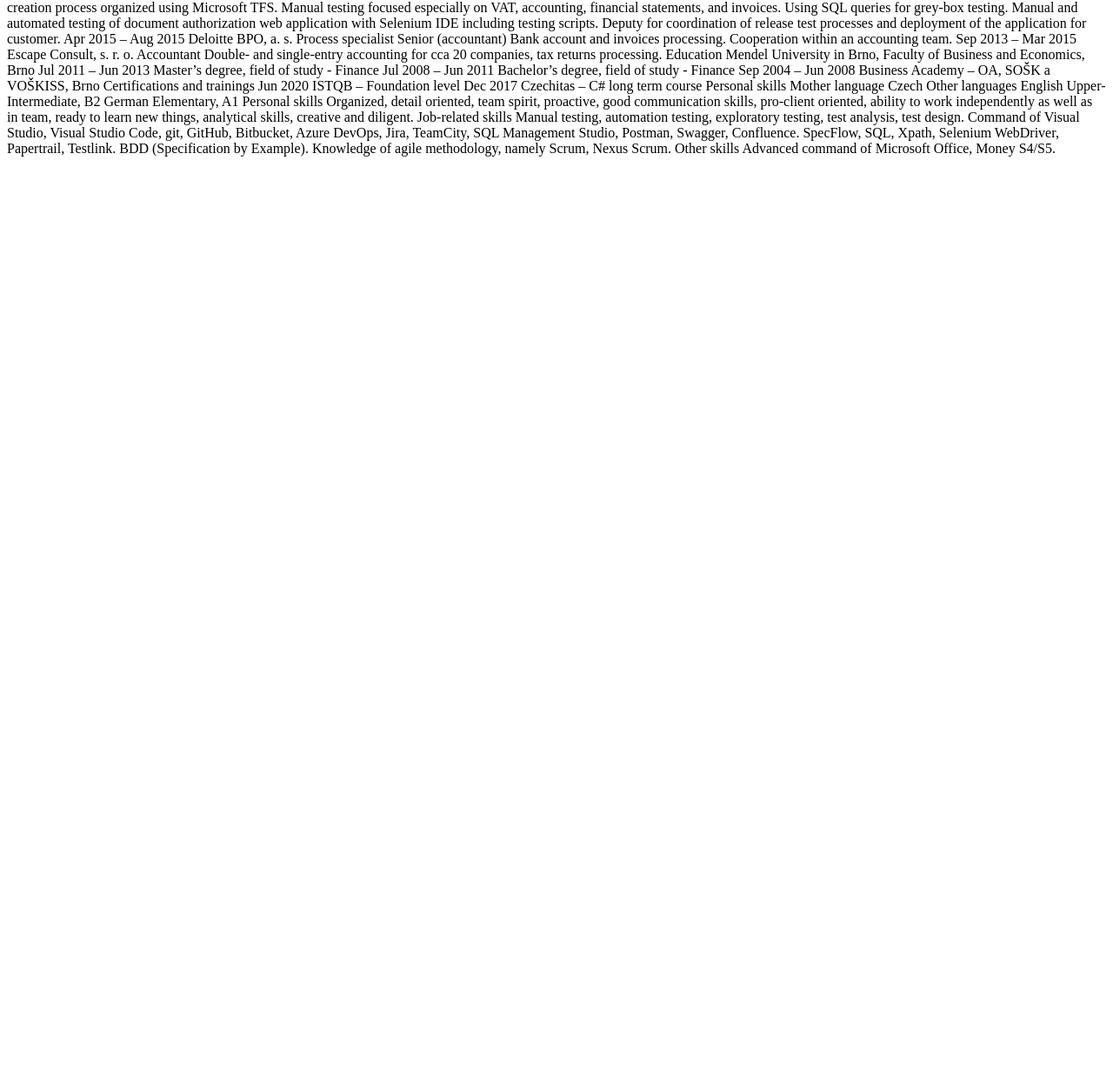
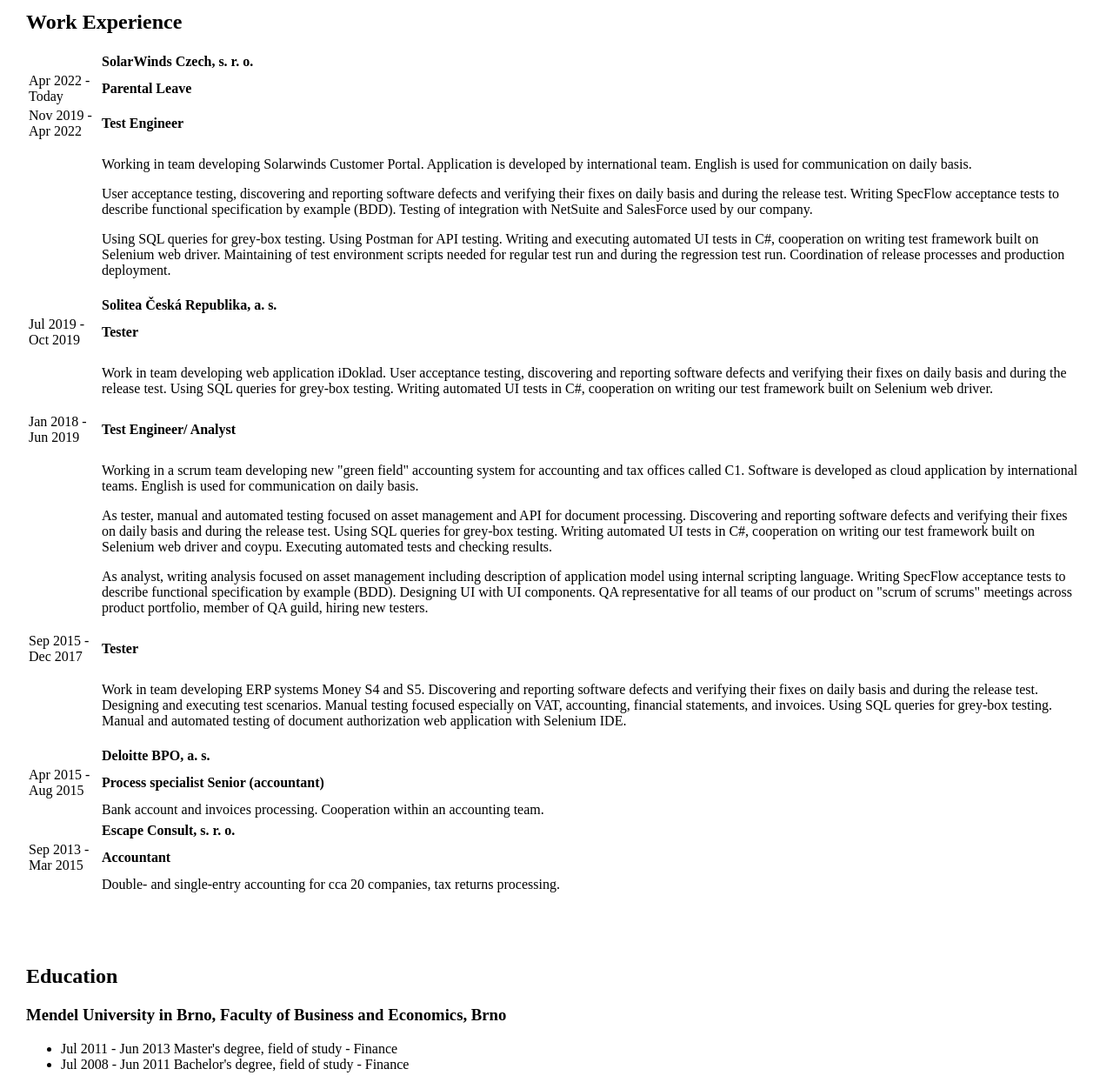
Before and after one commit to MartinaKratenova/01_lekce_zivotopis, a plain HTML site: page index.html in a window 1280 px wide. Shown: the part 507-1759 px from the top of the page at 87% size. Before the commit the page ends 800 px from the top, so only its background shows below. Drawn offline with Linux system fonts and the light colour scheme.

Commit message:
Basic page layout created

```diff
--- a/index.html
+++ b/index.html
@@ -1,90 +1,267 @@
 <!DOCTYPE html>
 <html lang="en">
+
 <head>
-    <meta charset="UTF-8">
-    <meta name="viewport" content="width=device-width, initial-scale=1.0">
-    <link rel="stylesheet" href="style.css">
-    <title>Document</title>
+	<meta charset="UTF-8">
+	<meta name="viewport" content="width=device-width, initial-scale=1.0">
+	<link rel="stylesheet" href="style.css">
+	<title>Document</title>
 </head>
+
 <body>
-    <img class="moje-foto" src="pictures/me.jpg" alt="Moje foto">
 
-   Personal information	Ing. Martina Kratěnová
+	<header>
+		<h1>Ing. Martina Kratěnová </h1>
 
-	Address: Chvalovka 15, 635 00 Brno (Czech Republic)
-	Tel.: 607187255
-	E-mail: martina.tokova@gmail.com
-	Date of birth: 05/09/1988 | Nationality: Czech
-LinkedIn: https://cz.linkedin.com/in/martina-krat%C4%9Bnov%C3%A1-2301a875
+	</header>
 
 
 
-Work Experience
-	Solar Winds Czech, s. r. o.
-Apr 2022 – Today 	Parental Leave
-Nov 2019 – Apr 2022	Test Engineer
-Working in team developing Solarwinds Customer Portal. Application is developed by international team (people from Czech republic, United States, and Ukraine). English is used for communication on daily basis.
+	<section class="Personal-information">
+		<h2>Personal information </h2>
+		<img class="me" src="pictures/me.jpg" alt="Moje foto" />
 
-User acceptance testing, discovering and reporting software defects and verifying their fixes on daily basis and during the release test. Writing SpecFlow acceptance tests to describe functional specification by example (BDD). Testing of integration with NetSuite and SalesForce used by our company.
+		<p class="personal-info-table">
+			Address: Chvalovka 15, 635 00 Brno (Czech Republic) <br>
+			Tel.: 607187255 <br>
+			E-mail: martina.tokova@gmail.com <br>
+			Date of birth: 05/09/1988 | Nationality: Czech <br>
+			LinkedIn: <a href="https://cz.linkedin.com/in/martina-krat%C4%9Bnov%C3%A1-2301a875">
+				https://cz.linkedin.com/in/martina-krat%C4%9Bnov%C3%A1-2301a875 </a><br>
 
-Using SQL queries for grey-box testing. Using Postman for API testing.
-Writing and executing automated UI tests in C#, cooperation on writing test framework built on Selenium web driver. Maintaining of test environment scripts needed for regular test run and during the regression test run.
-Coordination of release processes and production deployment.
+		</p>
+	</section>
 
-	Solitea Česká Republika, a. s.
-Jul 2019 – Oct 2019	Tester
-Work in team developing web application iDoklad. User acceptance testing, discovering and reporting software defects and verifying their fixes on daily basis and during the release test. Using SQL queries for grey-box testing. Writing automated UI tests in C#, cooperation on writing our test framework built on Selenium web driver.
+	<section class="Work-experience">
+		<h2>Work Experience</h2>
+		<table>
+			<tr>
+				<th>
 
-Jan 2018 – Jun 2019	QA Engineer/ Analyst
-Working in a scrum team developing new "green field" accounting system for accounting and tax offices called C1. Software is developed as cloud application by international teams. English is used for communication on daily basis.
+				</th>
+				<th>SolarWinds Czech, s. r. o.</th>
+			</tr>
+			<tr>
+				<td>Apr 2022 - Today</td>
+				<td><strong>Parental Leave</strong></td>
+			</tr>
+			<tr>
+				<td>Nov 2019 - Apr 2022</td>
+				<td><strong>Test Engineer</strong></td>
+			</tr>
+			<tr>
+				<td></td>
+				<td colspan="2">
+					<p>
+						Working in team developing Solarwinds Customer Portal. Application is developed by international
+						team. English is used for communication on daily basis.</p>
+					<p>
+						User acceptance testing, discovering and reporting software defects and verifying their fixes on
+						daily basis and during the release test. Writing SpecFlow acceptance tests to describe
+						functional specification
+						by example (BDD). Testing of integration with NetSuite and SalesForce used by our company.</p>
+					<p>
+						Using SQL queries for grey-box testing. Using Postman for API testing.
+						Writing and executing automated UI tests in C#, cooperation on writing test framework built on
+						Selenium web
+						driver. Maintaining of test environment scripts needed for regular test run and during the
+						regression test
+						run.
+						Coordination of release processes and production deployment. </p>
+				</td>
+				<td></td>
+			</tr>
+		</table>
 
-As tester, manual and automated testing focused on asset management and API for document processing. Discovering and reporting software defects and verifying their fixes on daily basis and during the release test. Using SQL queries for grey-box testing. Writing automated UI tests in C#, cooperation on writing our test framework built on Selenium web driver and coypu. Executing automated tests and checking results.
+		<table>
+			<tr>
+				<th></th>
+				<th>
+					Solitea Česká Republika, a. s.
+				</th>
 
-As analyst, writing analysis focused on asset management including description of application model using internal scripting language. Writing SpecFlow acceptance tests to describe functional specification by example (BDD). Designing UI with UI components.
-QA representative for all teams of our product on "scrum of scrums" meetings across product portfolio, member of QA guild, hiring new testers.
+			</tr>
 
-Sep 2015 – Dec 2017	Tester
-	Work in team developing ERP systems Money S4 and S5. Discovering and reporting software defects and verifying their fixes on daily basis and during the release test. Designing and executing test scenarios. Participating in requirement creation process organized using Microsoft TFS.
-Manual testing focused especially on VAT, accounting, financial statements, and invoices. Using SQL queries for grey-box testing. Manual and automated testing of document authorization web application with Selenium IDE including testing scripts.
-Deputy for coordination of release test processes and deployment of the application for customer.
+			<tr>
 
-Apr 2015 – Aug 2015	Deloitte BPO, a. s.
-Process specialist Senior (accountant)
-Bank account and invoices processing. Cooperation within an accounting team.
+				<td>Jul 2019 - Oct 2019</td>
+				<td><strong>Tester</strong></td>
 
-Sep 2013 – Mar 2015	Escape Consult, s. r. o.
-Accountant
-Double- and single-entry accounting for cca 20 companies, tax returns processing.
+			</tr>
+			<tr>
+				<td></td>
+				<td>
+					<p>
+						Work in team developing web application iDoklad. User acceptance testing, discovering and
+						reporting software
+						defects and verifying their fixes on daily basis and during the release test. Using SQL queries
+						for grey-box
+						testing. Writing automated UI tests in C#, cooperation on writing our test framework built on
+						Selenium web
+						driver.</p>
+				</td>
+			</tr>
+			<tr>
+				<td>Jan 2018 - Jun 2019</td>
+				<td><strong>Test Engineer/ Analyst</strong></td>
+			</tr>
 
-Education
+			<tr>
+				<td></td>
+				<td>
+					<p>
+						Working in a scrum team developing new "green field" accounting system for accounting and tax
+						offices called
+						C1.
+						Software is developed as cloud application by international teams. English is used for
+						communication on
+						daily
+						basis.</p>
+					<p>
+						As tester, manual and automated testing focused on asset management and API for document
+						processing.
+						Discovering
+						and reporting software defects and verifying their fixes on daily basis and during the release
+						test. Using
+						SQL
+						queries for grey-box testing. Writing automated UI tests in C#, cooperation on writing our test
+						framework
+						built
+						on Selenium web driver and coypu. Executing automated tests and checking results.</p>
+					<p>
+						As analyst, writing analysis focused on asset management including description of application
+						model using
+						internal scripting language. Writing SpecFlow acceptance tests to describe functional
+						specification by
+						example
+						(BDD). Designing UI with UI components.
+						QA representative for all teams of our product on "scrum of scrums" meetings across product
+						portfolio,
+						member of
+						QA guild, hiring new testers.</p>
+				</td>
 
-	Mendel University in Brno, Faculty of Business and Economics, Brno
-Jul 2011 – Jun 2013	Master’s degree, field of study - Finance
-Jul 2008 – Jun 2011	Bachelor’s degree, field of study - Finance
-
-Sep 2004 – Jun 2008	Business Academy –  OA, SOŠK a VOŠKISS, Brno
-
-Certifications and trainings
-
-Jun 2020			ISTQB – Foundation level
-Dec 2017			Czechitas – C# long term course
-
-Personal skills
-
-Mother language	Czech
-
-Other languages
-English	Upper-Intermediate, B2
-German
-Elementary,  A1
-
-Personal skills	Organized, detail oriented, team spirit, proactive, good communication skills, pro-client oriented, ability to work independently as well as in team, ready to learn new things, analytical skills, creative and diligent.
-
-Job-related skills	Manual testing, automation testing, exploratory testing, test analysis, test design. Command of Visual Studio, Visual Studio Code, git, GitHub, Bitbucket, Azure DevOps, Jira, TeamCity, SQL Management Studio, Postman, Swagger, Confluence. SpecFlow, SQL, Xpath, Selenium WebDriver, Papertrail, Testlink. BDD (Specification by Example).
-Knowledge of agile methodology, namely Scrum, Nexus Scrum.
+			</tr>
+			<tr>
+				<td>Sep 2015 - Dec 2017</td>
+				<td><strong>Tester</strong></td>
 
 
-Other skills	Advanced command of Microsoft Office, Money S4/S5.
+			</tr>
 
+			<tr>
+				<td></td>
+				<td>
+					<p>
+						Work in team developing ERP systems Money S4 and S5. Discovering and reporting software defects
+						and verifying their fixes on daily basis and during the release test. Designing and executing test scenarios.
+						Manual testing focused especially on VAT, accounting, financial statements, and invoices. Using
+						SQL queries for grey-box testing. Manual and automated testing of document authorization web application with
+						Selenium IDE.</p>
+				</td>
+
+
+			</tr>
+
+
+
+
+
+
+		</table>
+		<table>
+			<th></th>
+			<th>Deloitte BPO, a. s.</th>
+
+			<tr>
+				<td>Apr 2015 - Aug 2015</td>
+				<td><strong>Process specialist Senior (accountant) </strong></td>
+
+
+			</tr>
+
+			<tr>
+				<td></td>
+				<td>Bank account and invoices processing. Cooperation within an accounting team.</td>
+
+
+			</tr>
+		</table>
+
+
+		<table>
+			<th></th>
+			<th>Escape Consult, s. r. o.</th>
+
+			<tr>
+				<td>Sep 2013 - Mar 2015</td>
+				<td><strong>Accountant</strong></td>
+
+
+			</tr>
+
+			<tr>
+				<td></td>
+				<td>Double- and single-entry accounting for cca 20 companies, tax returns processing.</td>
+
+
+			</tr>
+		</table>
+
+
+
+	</section>
+	<section class="Education">
+		<h2>Education</h2>
+
+		<h3>Mendel University in Brno, Faculty of Business and Economics, Brno </h3>
+		<ul>
+			<li>Jul 2011 - Jun 2013 Master's degree, field of study - Finance</li>
+			<li>Jul 2008 - Jun 2011 Bachelor's degree, field of study - Finance</li>
+		</ul>
+
+
+
+
+	</section>
+
+	<section class="Certifications-and-trainings">
+		<h2>Certifications and trainings</h2>
+
+		Jun 2020 ISTQB - Foundation level
+		Dec 2017 Czechitas - C# long term course
+
+	</section>
+
+
+	<section class="Personal-skills">
+		<h2>Personal skills</h2>
+
+		<h3>Languages</h3>
+		<ul>
+			<li>Czech - mother language</li>
+			<li>English Upper-Intermediate, B2</li>
+			<li>German - elementary, A1</li>
+		</ul>
+		<h3>Personal skills</h3>
+		<p>Organized, detail oriented, team spirit, proactive, good communication skills, pro-client
+			oriented, ability to work independently as well as in team, ready to learn new things, analytical skills,
+			creative and diligent.</p>
+
+		<h3>Job-related skills</h3>
+		<p>Manual testing, automation testing, exploratory testing, test analysis, test design. Command
+			of Visual Studio, Visual Studio Code, git, GitHub, Bitbucket, Azure DevOps, Jira, TeamCity, SQL Management
+			Studio, Postman, Swagger, Confluence. SpecFlow, SQL, Xpath, Selenium WebDriver, Papertrail, Testlink. BDD
+			(Specification by Example).
+			Knowledge of agile methodology, namely Scrum, Nexus Scrum. Advanced command of Microsoft Office, Money
+			S4/S5.</p>
+
+	</section>
+
+	<footer>
+		@ Martina Kratěnová, 2025
+
+	</footer>
 </body>
+
 </html>
--- a/style.css
+++ b/style.css
@@ -1,4 +1,39 @@
-.moje-foto{
-    width: 300px;
-    border-radius: 50%;
+body {
+    margin: 0;
+
 }
+
+img {
+    margin: 0;
+}
+
+section,
+header {
+    margin: 60px 30px;
+    overflow: auto;
+
+}
+
+th,
+td{
+    text-align: left;
+}
+
+
+.Work-experience td:first-child{
+width: 80px;
+
+}
+
+img.me {
+    width: 150px;
+    border-radius: 30px 0 30px 0;
+    float: left;
+    margin: 30px 30px;
+}
+
+p.personal-info-table {
+    text-align: left;
+    margin: 30px 30px;
+
+}
```
